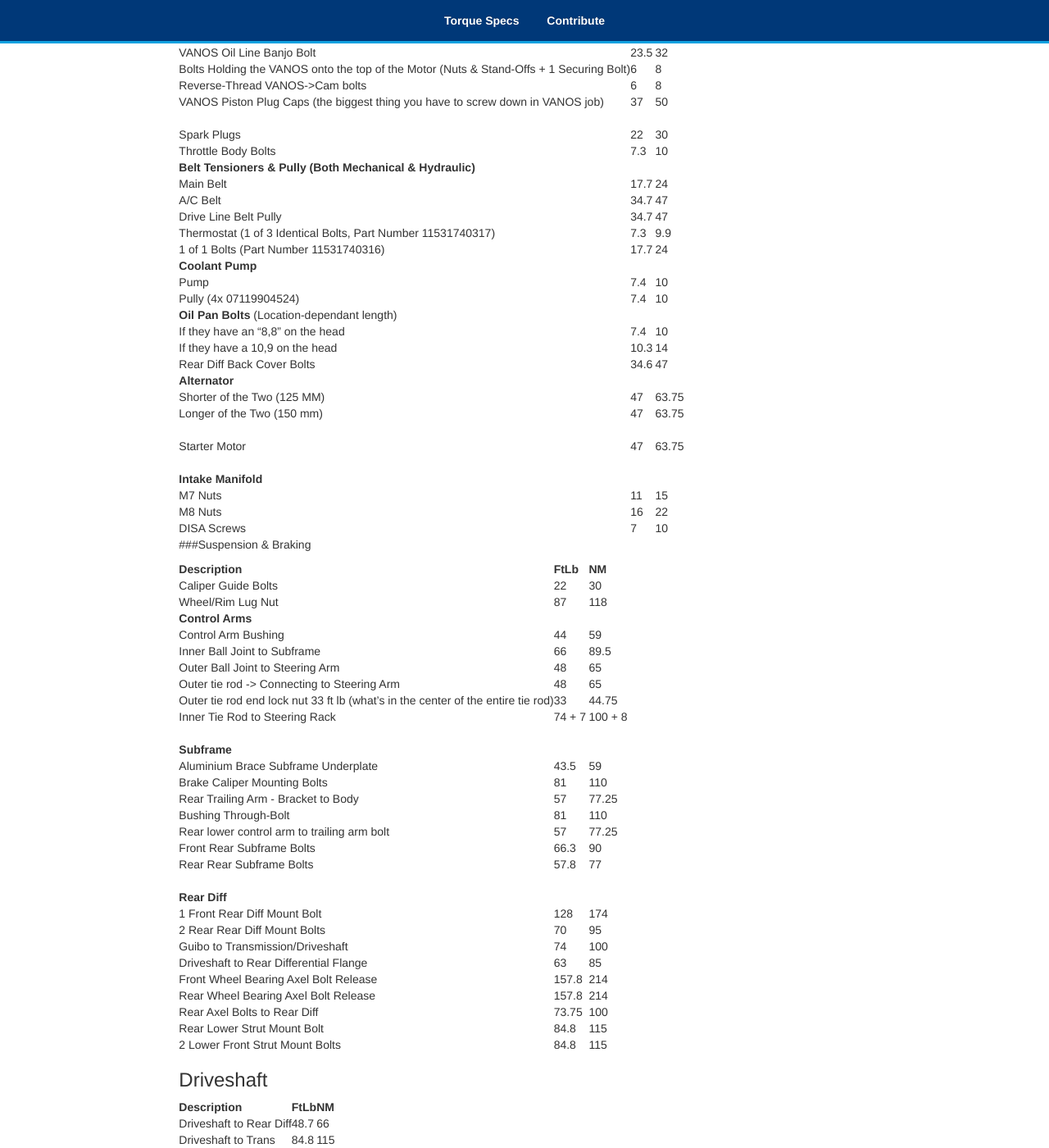
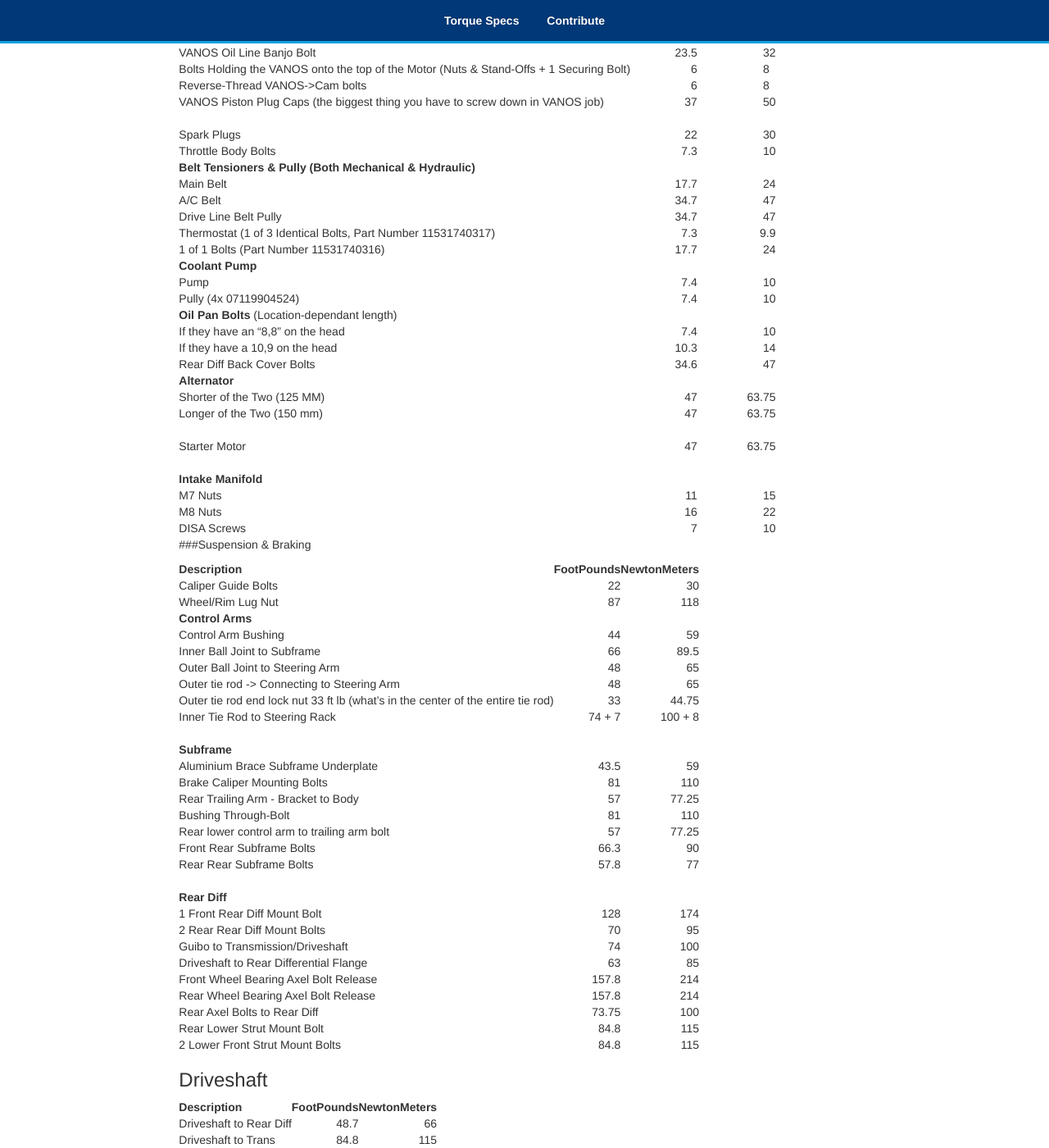
Before and after one commit to rpunt/rpunt.github.io, a Jekyll site: the page built from e46/torque_specs.md, in a window 1280 px wide and 1400 px high, scrolled down 549 px. Shown: the whole window at 82% size. Built offline with Jekyll 4.4.1, drawn with Linux system fonts in a browser that asks for light colours; nearby versions of some CDN libraries; some of the changed text lies outside the part shown.

Commit message:
update table layout

```diff
--- a/e46/torque_specs.md
+++ b/e46/torque_specs.md
@@ -8,98 +8,97 @@ layout: e46
 
 ###Engine/Transmission/Drivetrain
 
-| Description | FtLb | NM |
-|---|---|---|
-**Oil Change**||
-Oil Filter Housing | 18.5 | 25
-Oil Filter Drain Plug | 18.5 | 25
-**Manual Transmission Oil Change** ||
-**5 Speed Manual** ||
-Drain & Fill Plugs | 37 | 50
-Drain & Fill Plugs (Allen Head) | 26 | 35
-**6 Speed Manual** ||
-Drain & Fill Plugs | 38.5 | 52
-Drain & Fill Plugs (Allen Head) | 26 | 35
-Automatic Transmission | 14 | 19
-|||
-**Rear Differential** ||
-For Plugs with a Metal Seal Ring | 48  | 65
-For Plugs with a Rubber O-Ring | 44.5  | 60
-**Misc** ||
-Oil Filter Housing Bolts | 15  | 22
-Valve Cover (Bolts & Stand-Offs) | 7  | 10
-|||
-**VANOS**||
-VANOS Oil Line Banjo Bolt | 23.5  | 32
-Bolts Holding the VANOS onto the top of the Motor (Nuts & Stand-Offs + 1 Securing Bolt) | 6  | 8
-Reverse-Thread VANOS->Cam bolts | 6  | 8
-VANOS Piston Plug Caps (the biggest thing you have to screw down in VANOS job) | 37  | 50
-|||
-Spark Plugs | 22  | 30
-Throttle Body Bolts | 7.3  | 10
-**Belt Tensioners & Pully (Both Mechanical & Hydraulic)** ||
-Main Belt | 17.7 | 24
-A/C Belt | 34.7 | 47
-Drive Line Belt Pully | 34.7 | 47
-Thermostat (1 of 3 Identical Bolts, Part Number 11531740317) | 7.3 | 9.9
-1 of 1 Bolts (Part Number 11531740316) | 17.7 | 24
-**Coolant Pump** ||
-Pump | 7.4 | 10
-Pully (4x 07119904524) | 7.4 | 10
-**Oil Pan Bolts** (Location-dependant length) ||
-If they have an "8,8" on the head | 7.4 | 10
-If they have a 10,9 on the head | 10.3 | 14
-Rear Diff Back Cover Bolts | 34.6 | 47
-**Alternator** ||
-Shorter of the Two (125 MM) | 47 | 63.75
-Longer of the Two (150 mm) | 47 | 63.75
-|||
-Starter Motor | 47 | 63.75
-|||
-**Intake Manifold** ||
-M7 Nuts | 11 | 15
-M8 Nuts | 16 | 22
-DISA Screws | 7 | 10
-
+| Description| FootPounds| NewtonMeters|
+|---|---:|---:|
+|**Oil Change**|||
+|Oil Filter Housing|18.5| 25|
+|Oil Filter Drain Plug|18.5|25|
+|**Manual Transmission Oil Change**|||
+|**5 Speed Manual**|||
+|Drain & Fill Plugs| 37| 50|
+|Drain & Fill Plugs (Allen Head)|26|35|
+|**6 Speed Manual**|||
+|Drain & Fill Plugs| 38.5| 52|
+|Drain & Fill Plugs (Allen Head)| 26|35|
+|Automatic Transmission|14|19|
+||||
+|**Rear Differential**|||
+|For Plugs with a Metal Seal Ring|48|65|
+|For Plugs with a Rubber O-Ring|44.5|60|
+|**Misc**|||
+|Oil Filter Housing Bolts|15|22|
+|Valve Cover (Bolts & Stand-Offs)|7|10|
+||||
+|**VANOS**|||
+|VANOS Oil Line Banjo Bolt|23.5|32|
+Bolts Holding the VANOS onto the top of the Motor (Nuts & Stand-Offs + 1 Securing Bolt)| 6| 8  |
+|Reverse-Thread VANOS->Cam bolts| 6| 8  |
+VANOS Piston Plug Caps (the biggest thing you have to screw down in VANOS job)| 37| 50|
+|||||
+|Spark Plugs | 22| 30|
+|Throttle Body Bolts| 7.3|10|
+|**Belt Tensioners & Pully (Both Mechanical & Hydraulic)**|||
+|Main Belt| 17.7|24|
+|A/C Belt| 34.7|47|
+|Drive Line Belt Pully|34.7|47|
+Thermostat (1 of 3 Identical Bolts, Part Number 11531740317)|7.3|9.9|
+|1 of 1 Bolts (Part Number 11531740316)|17.7|24|
+|**Coolant Pump**|||
+|Pump| 7.4|10|
+|Pully (4x 07119904524)| 7.4| 10|
+|**Oil Pan Bolts** (Location-dependant length)|||
+|If they have an "8,8" on the head|7.4|10|
+|If they have a 10,9 on the head|10.3|14|
+|Rear Diff Back Cover Bolts| 34.6|47|
+|**Alternator**|||
+|Shorter of the Two (125 MM)|47|63.75|
+|Longer of the Two (150 mm)|47|63.75|
+||||
+|Starter Motor| 47|63.75|
+||||
+|**Intake Manifold**|||
+|M7 Nuts|11|15|
+|M8 Nuts|16|22|
+|DISA Screws|7|10|
 
 ###Suspension & Braking
 
-|Description | FtLb | NM|
-|---|---|---|
-Caliper Guide Bolts | 22 | 30
-Wheel/Rim Lug Nut | 87 | 118
-**Control Arms** ||
-Control Arm Bushing | 44  | 59
-Inner Ball Joint to Subframe | 66 | 89.5
-Outer Ball Joint to Steering Arm  | 48 | 65
-Outer tie rod -> Connecting to Steering Arm | 48  | 65
-Outer tie rod end lock nut 33 ft lb (what's in the center of the entire tie rod) | 33 | 44.75
-Inner Tie Rod to Steering Rack | 74 + 7 | 100 + 8
-|||
-**Subframe**||
-Aluminium Brace Subframe Underplate  | 43.5 | 59
-Brake Caliper Mounting Bolts  | 81   | 110
-Rear Trailing Arm - Bracket to Body | 57  | 77.25
-Bushing Through-Bolt | 81 | 110
-Rear lower control arm to trailing arm bolt | 57  | 77.25
-Front Rear Subframe Bolts | 66.3 | 90
-Rear Rear Subframe Bolts | 57.8 | 77
-|||
-**Rear Diff** ||
-1 Front Rear Diff Mount Bolt | 128  | 174
-2 Rear Rear Diff Mount Bolts  | 70 | 95
-Guibo to Transmission/Driveshaft | 74 | 100
-Driveshaft to Rear Differential Flange | 63 | 85
-Front Wheel Bearing Axel Bolt Release | 157.8 | 214
-Rear Wheel Bearing Axel Bolt Release | 157.8 | 214
-Rear Axel Bolts to Rear Diff | 73.75  | 100
-Rear Lower Strut Mount Bolt | 84.8 | 115
-2 Lower Front Strut Mount Bolts | 84.8 | 115
+| Description| FootPounds| NewtonMeters|
+|---|---:|---:|
+|Caliper Guide Bolts|22|30|
+|Wheel/Rim Lug Nut| 87|118|
+|**Control Arms**|||
+|Control Arm Bushing|44|59|
+|Inner Ball Joint to Subframe| 66| 89.5|
+|Outer Ball Joint to Steering Arm | 48| 65|
+|Outer tie rod -> Connecting to Steering Arm|48|65|
+Outer tie rod end lock nut 33 ft lb (what's in the center of the entire tie rod)|33|44.75|
+|Inner Tie Rod to Steering Rack| 74 + 7|100 + 8|
+||||
+|**Subframe**|||
+|Aluminium Brace Subframe Underplate |43.5| 59|
+|Brake Caliper Mounting Bolts|81|110|
+|Rear Trailing Arm - Bracket to Body|57|77.25|
+|Bushing Through-Bolt|81|110|
+|Rear lower control arm to trailing arm bolt|57|77.25|
+|Front Rear Subframe Bolts|66.3|90|
+|Rear Rear Subframe Bolts|57.8|77|
+||||
+|**Rear Diff**|||
+|1 Front Rear Diff Mount Bolt|128|174|
+|2 Rear Rear Diff Mount Bolts |70| 95|
+|Guibo to Transmission/Driveshaft|74|100|
+|Driveshaft to Rear Differential Flange|63|85|
+|Front Wheel Bearing Axel Bolt Release|157.8|214|
+|Rear Wheel Bearing Axel Bolt Release|157.8|214|
+|Rear Axel Bolts to Rear Diff|73.75|100|
+|Rear Lower Strut Mount Bolt|84.8|115|
+|2 Lower Front Strut Mount Bolts| 84.8|115|
 
 
 ### Driveshaft
 
-|Description | FtLb | NM|
-|---|---|---|
-Driveshaft to Rear Diff | 48.7 | 66
-Driveshaft to Trans | 84.8 | 115
+| Description| FootPounds| NewtonMeters|
+|---|---:|---:|
+|Driveshaft to Rear Diff|48.7|66|
+|Driveshaft to Trans|84.8|115|
```
